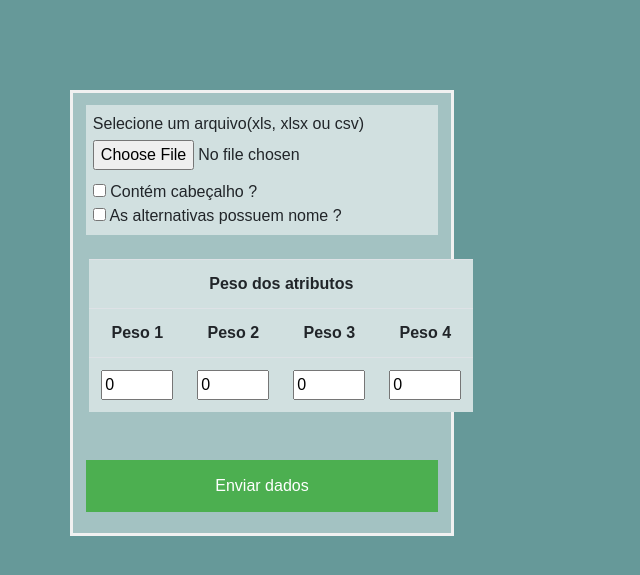
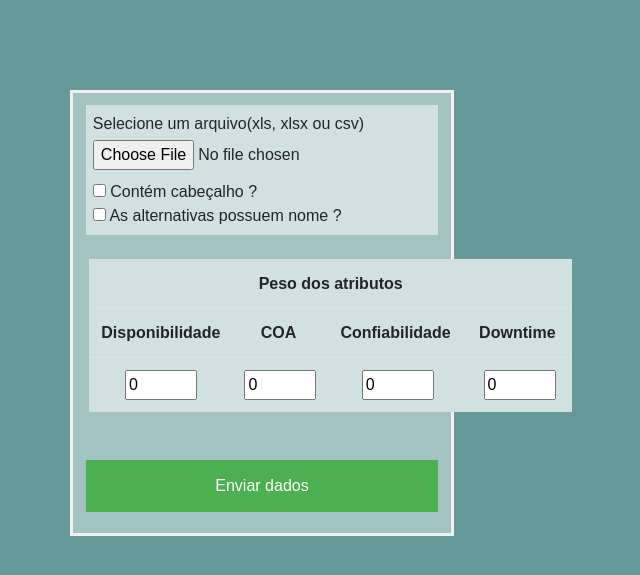
Before and after one commit to Alexandregouveia/Tcc_project, a Flask app: template templates/upload.html in a window 1280 px wide. Shown: the part 56-631 px from the top of the page, without its empty margins (378-1018 px from the left). Run offline with Flask 2, Linux system fonts and the light colour scheme; the template is opened without the code that fills it, so the values that code supplies are empty; parts of the project's set-up code (start-up, migrations or seed data) failed here and were passed over; some libraries are stand-ins or nearby versions.

Commit message:
minor fixes

```diff
--- a/app.py
+++ b/app.py
@@ -186,4 +186,4 @@ def view():
 if __name__ == "__main__":
     with app.app_context():
         db.create_all()
-        app.run(host='0.0.0.0',debug=True, threaded=True)
+        app.run(host='0.0.0.0',debug=False, threaded=True)
--- a/templates/upload.html
+++ b/templates/upload.html
@@ -26,10 +26,10 @@
                 <table class="table box">
                     <tr><th colspan="5" class="text-center">Peso dos atributos</th></tr>
                     <tr>
-                        <th class="text-center">Peso 1</th>
-                        <th class="text-center">Peso 2</th>
-                        <th class="text-center">Peso 3</th>
-                        <th class="text-center">Peso 4</th>
+                        <th class="text-center">Disponibilidade</th>
+                        <th class="text-center">COA </th>
+                        <th class="text-center">Confiabilidade </th>
+                        <th class="text-center">Downtime </th>
 
                     </tr>
                     <tr>
```
Also changed, not shown: functions/methods.py (+10 -6 lines).
